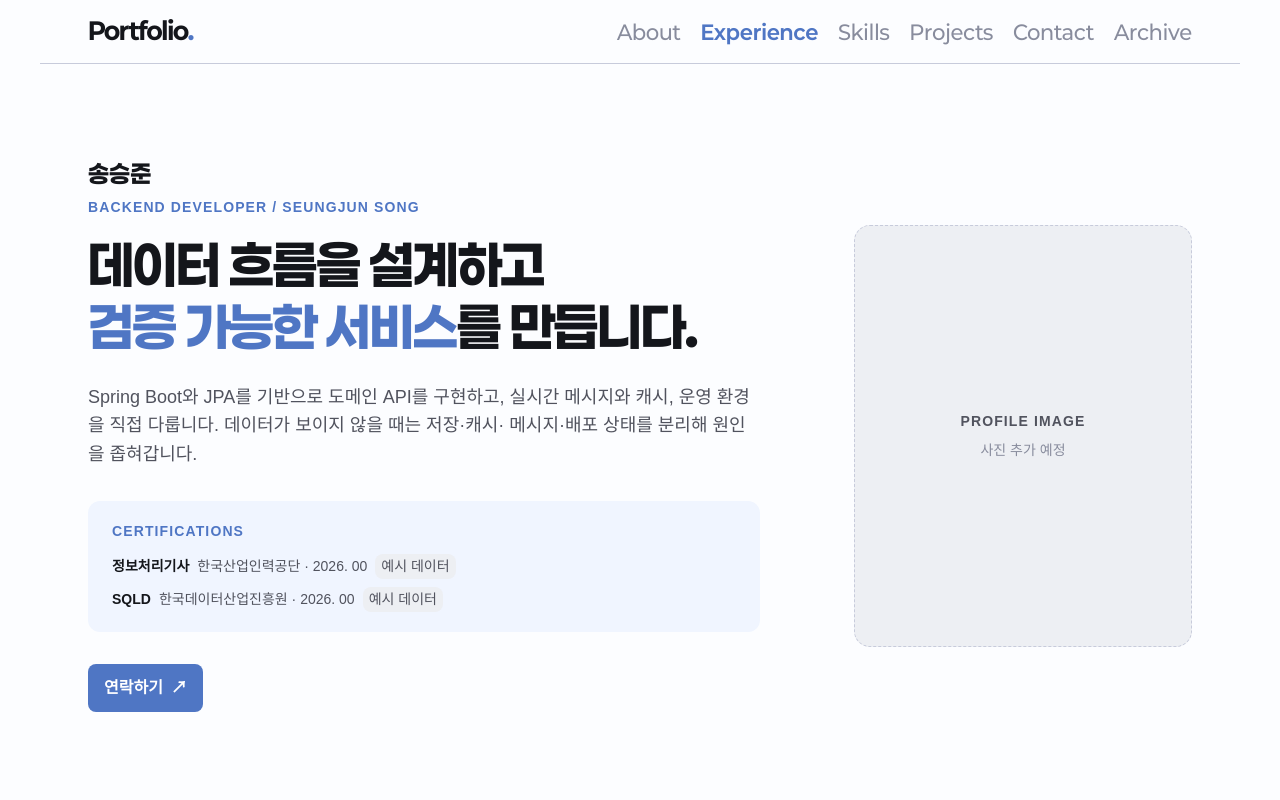
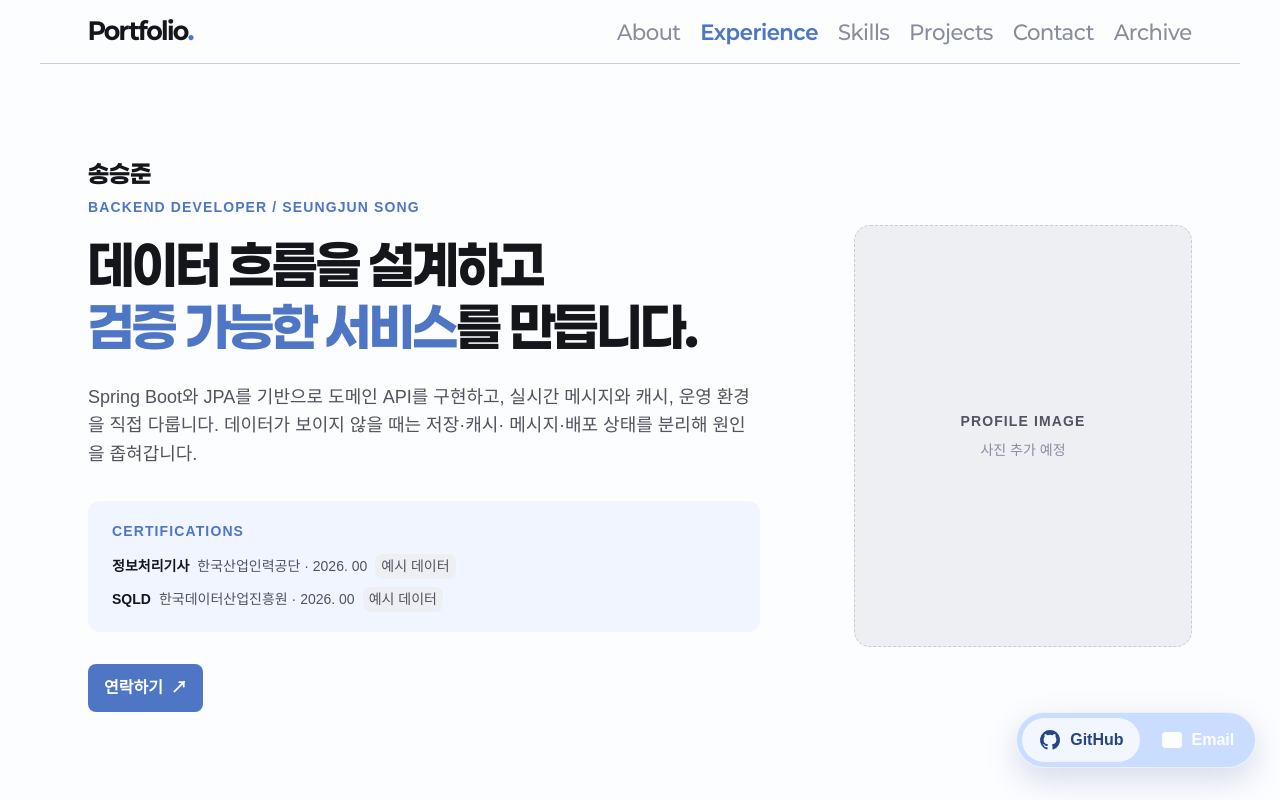
Before and after one commit to SeungJunS0ng/portfolio-site, a React (Vite) app: page / in a window 1280 px wide. Shown: the top 800 px of the page. Built offline with nearby package versions, Linux system fonts and the light colour scheme; no server answers; a web font is replaced by a local one.

Commit message:
feat: Home용 glass 연락처 플로팅 버튼 추가
- About부터 Contact 영역이 있는 Home 화면에 GitHub와 Email 빠른 링크 표시

- 반투명 배경과 블러, 테두리, 그림자로 glass 질감 적용

- Archive 라우트에는 노출되지 않도록 Home에서만 렌더링

```diff
--- /dev/null
+++ b/src/components/common/FloatingContact/FloatingContact.module.css
@@ -0,0 +1,8 @@
+.floating { position: fixed; right: 1.5rem; bottom: 2rem; z-index: 5; display: flex; gap: 0.25rem; padding: 0.3rem; background: color-mix(in srgb, var(--blue-300) 65%, transparent); border: 1px solid #ffffff99; border-radius: var(--radius-pill); box-shadow: 0 0.75rem 2rem #2645852e; backdrop-filter: blur(14px) saturate(140%); }
+.floating a { display: inline-flex; align-items: center; gap: 0.5rem; min-height: 2.75rem; padding: 0 1rem; border-radius: var(--radius-pill); color: var(--blue-900); font: var(--font-body2); font-weight: 700; text-decoration: none; transition: transform 0.2s, background 0.2s; }
+.floating a:hover { transform: translateY(-0.125rem); }
+.github { background: color-mix(in srgb, var(--gray-0) 78%, transparent); }
+.email { color: var(--gray-0) !important; }
+.floating svg { width: 1.5rem; height: 1.5rem; fill: currentColor; }
+.email svg { stroke: currentColor; stroke-width: 1.8; }
+@media (max-width: 720px) { .floating { right: 1rem; bottom: 1rem; } .floating a { min-height: 2.5rem; padding: 0 0.75rem; } }
--- /dev/null
+++ b/src/components/common/FloatingContact/FloatingContact.tsx
@@ -0,0 +1,26 @@
+import styles from "./FloatingContact.module.css";
+
+export function FloatingContact() {
+  return (
+    <aside className={styles.floating} aria-label="빠른 연락처">
+      <a
+        className={styles.github}
+        href="https://github.com/SeungJunS0ng"
+        target="_blank"
+        rel="noreferrer"
+      >
+        <svg viewBox="0 0 24 24" aria-hidden="true">
+          <path d="M12 2a10 10 0 0 0-3.16 19.49c.5.09.68-.22.68-.48v-1.86c-2.78.6-3.37-1.18-3.37-1.18-.45-1.16-1.11-1.47-1.11-1.47-.91-.62.07-.61.07-.61 1 .07 1.53 1.03 1.53 1.03.89 1.53 2.34 1.09 2.91.83.09-.65.35-1.09.64-1.34-2.22-.25-4.56-1.11-4.56-4.94 0-1.09.39-1.98 1.03-2.68-.1-.25-.45-1.27.1-2.65 0 0 .84-.27 2.75 1.02a9.58 9.58 0 0 1 5 0c1.91-1.29 2.75-1.02 2.75-1.02.55 1.38.2 2.4.1 2.65.64.7 1.03 1.59 1.03 2.68 0 3.84-2.34 4.69-4.57 4.94.36.31.68.92.68 1.85v2.75c0 .27.18.58.69.48A10 10 0 0 0 12 2Z" />
+        </svg>
+        GitHub
+      </a>
+      <a className={styles.email} href="mailto:john091122@naver.com">
+        <svg viewBox="0 0 24 24" fill="none" aria-hidden="true">
+          <rect x="3" y="5" width="18" height="14" rx="2" />
+          <path d="m3 6 9 7 9-7" />
+        </svg>
+        Email
+      </a>
+    </aside>
+  );
+}
--- a/src/pages/Home/Home.tsx
+++ b/src/pages/Home/Home.tsx
@@ -1,5 +1,6 @@
 import { useEffect } from "react";
 import { Footer } from "../../components/common/Footer/Footer";
+import { FloatingContact } from "../../components/common/FloatingContact/FloatingContact";
 import { TopButton } from "../../components/common/TopButton/TopButton";
 import { About } from "./sections/About/About";
 import { Contact } from "./sections/Contact/Contact";
@@ -24,6 +25,7 @@ export function Home() {
         <Contact />
       </main>
       <Footer />
+      <FloatingContact />
       <TopButton />
     </div>
   );
```
